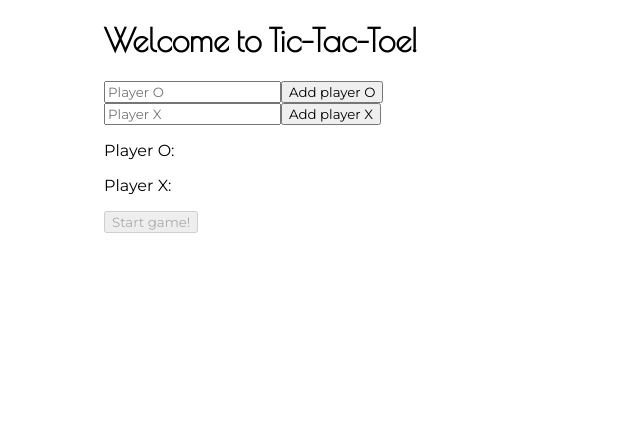
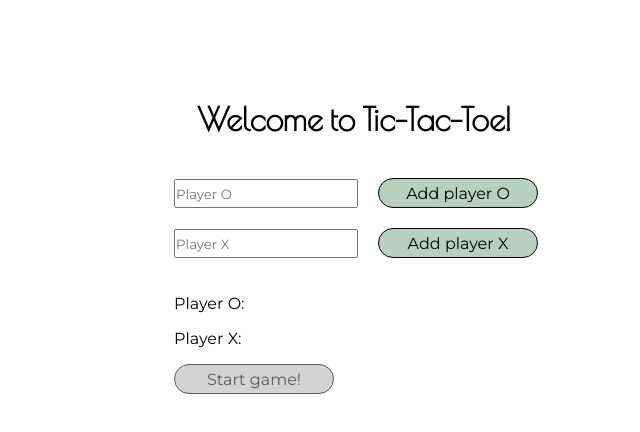
Before and after one commit to evelinanorlin/tic-tac-toe, a Vue app: page / in a window 1280 px wide. Shown: the top 432 px of the page, without its empty margins (286-926 px from the left). Built offline with nearby package versions, Linux system fonts and the light colour scheme.

Commit message:
finished styling

```diff
--- a/src/components/GameBoard.vue
+++ b/src/components/GameBoard.vue
@@ -2,14 +2,8 @@
 import { ref } from 'vue';
 
 const props = defineProps<{
-  playerO: {
-    name: string,
-    score: number,
-    symbol: string
-}, playerX: {
-    name: string,
-    score: number,
-    symbol: string
+  playerO: {name: string, score: number, symbol: string, class: string},
+  playerX: {name: string, score: number, symbol: string, class: string
 }}>();
 
 const emits = defineEmits<{
@@ -24,9 +18,10 @@ let isEven = ref(JSON.parse(localStorage.getItem('isEven') ?? '"notEven"'));
 
 const getStartValues = () => {
   if(!board.value){
-    board = ref([{id: 1, content: ''}, {id: 2, content: ''}, {id: 3, content: ''},
-    {id: 4, content: ''}, {id: 5, content: ''}, {id: 6, content: ''},
-    {id: 7, content: ''}, {id: 8, content: ''}, {id: 9, content: ''}
+    board = ref([
+    {id: 1, content: '', class: false}, {id: 2, content: '', class: false}, {id: 3, content: '', class: false},
+    {id: 4, content: '', class: false}, {id: 5, content: '', class: false}, {id: 6, content: '', class: false},
+    {id: 7, content: '', class: false}, {id: 8, content: '', class: false}, {id: 9, content: '', class: false}
   ]);
   }
   if(!currentPlayer.value){
@@ -47,12 +42,13 @@ const squareClick = (currentId: number) => {
   if (haveWinner.value == true){
     return
   } else{
-    board.value.map((square: { id: number; content: string; }) => {
+    board.value.map((square: { id: number; content: string; class: boolean}) => {
       if (square.id == currentId){
         if(square.content !== ''){
           return
         }
         square.content = currentPlayer.value.symbol;
+        square.class = true;
         localStorage.setItem('board', JSON.stringify(board.value));
         if (currentPlayer.value.symbol == 'O'){
           currentPlayer.value = props.playerX;
@@ -114,8 +110,9 @@ const isWinner = () => {
 }
 
 const resetBoard = () => {
-  board.value.map((square: { content: string; }) => {
+  board.value.map((square: { content: string; class: boolean }) => {
     square.content = '';
+    square.class = false;
   })
   haveWinner.value = false;
   isEven.value = false;
@@ -128,30 +125,55 @@ getStartValues();
 </script>
 
 <template>
-  <h3 v-if="haveWinner && !isEven">{{ winner }} won!</h3>
-  <h3 v-else-if="!haveWinner && isEven">Let´s call it even</h3>
-  <h3 v-else>It's {{ currentPlayer.name }}s turn</h3>
+  <h2 v-if="haveWinner && !isEven">{{ winner }} won!</h2>
+  <h2 v-else-if="!haveWinner && isEven">Let´s call it even</h2>
+  <h2 v-else>It's {{ currentPlayer.name }}s turn</h2>
   <div class="boardGrid">
-    <div class="boardSquare" v-for="square in board" @click="() => squareClick(square.id)"><p class="symbol">{{ square.content }}</p></div>
+    <div v-for="square in board" @click="() => squareClick(square.id)">
+        <div  class="boardSquare" :class="{taken: square.class}">
+        <p class="symbol">{{ square.content }}</p>
+      </div>
+    </div>
   </div>
-  <button @click="resetBoard">Play again</button>
+  <button @click="resetBoard" class="playAgainBtn">Play again</button>
 </template>
 
 <style>
   .boardGrid{
     display: grid;
-    grid-template-columns: 70px 70px 70px;
+    grid-template-columns: 100px 100px 100px;
+    margin-right: 60px;
   }
   .boardSquare{
-    height: 70px;
-    width: 70px;
+    height: 100px;
+    width: 100px;
     border: 1px solid black;
+    cursor: pointer;
+    transition: background .3s;
+    background: #edd1ac;
   }
+
+  .boardSquare:hover{
+    background: #8f7e67;
+  }
+
+  .taken{
+    cursor: default;
+  }
+
+  .taken:hover{
+    background: #edd1ac;
+  }
+
   .symbol{
-    font-size: 5rem;
+    font-size: 7rem;
     margin: 0;
     position: relative;
-    bottom: 10px;
+    bottom: 15px;
     left: 7px;
   }
+
+  .playAgainBtn{
+    margin-top: 20px;
+  }
 </style>
--- a/src/components/GameView.vue
+++ b/src/components/GameView.vue
@@ -1,14 +1,9 @@
 <script setup lang="ts">
 import GameBoard from './GameBoard.vue';
 
-const props = defineProps<{playerO: {
-  name: string,
-  score: number,
-  symbol: string
-}, playerX: {
-  name: string,
-  score: number,
-  symbol: string
+const props = defineProps<{
+playerO: {name: string, score: number, symbol: string, class: string },
+playerX: {name: string, score: number, symbol: string, class: string
 }}>()
 
 const emits = defineEmits<{
@@ -29,17 +24,16 @@ const resetGame = () => {
 </script>
 
 <template>
-  <h2>Welcome {{ props.playerO.name }} & {{ props.playerX.name }}</h2>
   <h1>Lets play Tic-Tac-Toe!</h1>
   <div class="gameFlex">
     <div>
       <GameBoard :playerO="playerO" :playerX="playerX" @winner="(winner: string) => handleWinner(winner)"/>
     </div>
-  <div>
+  <div class="gameStats">
     <h2>Game stats</h2>
     <p>{{ props.playerO.name }}: {{ props.playerO.score }} points</p>
     <p>{{ props.playerX.name }}: {{ props.playerX.score }} points</p>
-    <button @click="resetGame">Reset game</button>
+    <button @click="resetGame" class="resetBtn">Reset game</button>
   </div>
 </div>
 </template>
@@ -49,4 +43,16 @@ const resetGame = () => {
     display: flex;
     justify-content: space-between;
   }
+
+  .gameStats{
+    border: 1px solid black;
+    height: 200px;
+    padding: 0 20px 0 20px;
+    margin-top: 70px;
+    background: #dadada;
+  }
+
+  .resetBtn{
+    margin-top: 5px;
+  }
 </style>
--- a/src/components/Login.vue
+++ b/src/components/Login.vue
@@ -45,21 +45,26 @@
 
 <template>
   <h1>Welcome to Tic-Tac-Toe!</h1>
-
+  <div class = "loginCont">
     <form>
       <input type="text" id="playerO" v-model="playerO" placeholder="Player O">
       <button @click.prevent="sendPlayerO">Add player O</button>
     </form>
-
     <form>
       <input type="text" id="playerX" v-model="playerX" placeholder="Player X">
       <button @click.prevent="sendPlayerX">Add player X</button>
     </form>
-
     <div>
       <p>Player O: {{ playerOName }}</p>
       <p>Player X: {{ playerXName }}</p>
     </div>
+    <button :disabled="buttonDisabled" @click="startGame" class="startBtn">Start game!</button>
+  </div>
+</template>
 
-  <button :disabled="buttonDisabled" @click="startGame" class="startBtn">Start game!</button>
-</template>
+<style>
+  .loginCont{
+    width: 100%;
+    padding-left: 70px;
+  }
+</style>
--- a/src/components/Start.vue
+++ b/src/components/Start.vue
@@ -16,14 +16,12 @@ function createVariables(){
   }
   if(!playerX.value){
     playerX = ref({name: '', score: 0, symbol: 'X'});
-    console.log(playerX.value)
   }
 }
 
 const addPlayerO = (newName: string) => {
   playerO.value.name = newName;
   localStorage.setItem('playerO', JSON.stringify(playerO.value));
-  console.log(playerO.value.name)
 }
 
 const addPlayerX = (newName: string) => {
@@ -47,8 +45,8 @@ const addPoint = (winner: string) => {
 }
 
 const resetGame = () => {
-  playerO.value = {name: '', score: 0, symbol: 'O'};
-  playerX.value = {name: '', score: 0, symbol: 'X'};
+  playerO.value = {name: '', score: 0, symbol: 'O', class: ''};
+  playerX.value = {name: '', score: 0, symbol: 'X', class: ''};
   showLogin.value = true;
   localStorage.clear();
 }
@@ -60,7 +58,6 @@ createVariables();
   <div v-if="showLogin">
     <Login @playerO="addPlayerO" @playerX="addPlayerX" @start="startGame"/>
   </div>
-
   <div v-else>
     <GameView :playerO="playerO" :playerX="playerX" @addPoint="addPoint" @reset="resetGame"/>
   </div>
@@ -69,7 +66,7 @@ createVariables();
 <style>
   body{
     width: 500px;
-    margin: 0 auto;
+    margin: 100px auto;
     font-family: 'Montserrat', sans-serif;
   }
 
@@ -80,4 +77,40 @@ createVariables();
   h1, h2, h3{
     font-family: 'Poiret One', cursive;
   }
+
+  input{
+    height: 25px;
+    padding: 0;
+    margin: 0;
+    width: 180px;
+    margin-right: 20px;
+    margin-bottom: 20px;
+  }
+
+  h1{
+    text-align: center;
+    margin-bottom: 40px;
+  }
+
+  button{
+    width: 160px;
+    height: 30px;
+    background: #B7D1BE;
+    border: 1px solid black;
+    border-radius: 30px;
+    cursor: pointer;
+    transition: all .3s;
+    font-size: 1rem;
+  }
+
+  button:disabled{
+    background: #d3d3d3;
+    color: #5a5a5a;
+    border: 1px solid #5a5a5a;
+    cursor: default;
+  }
+
+  button:hover:enabled{
+    background: #DB7248;
+  }
 </style>
```
Lines whose indentation alone changed are shown as unchanged.
